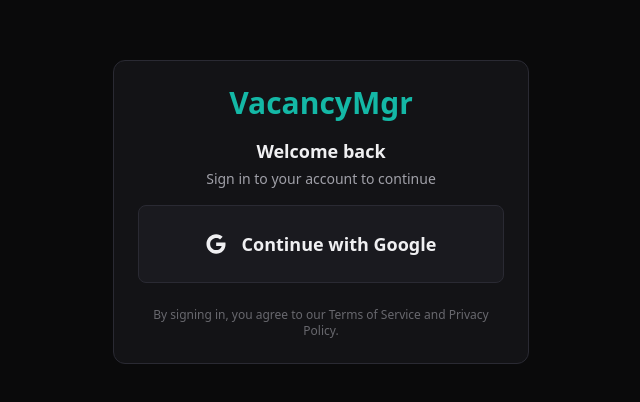
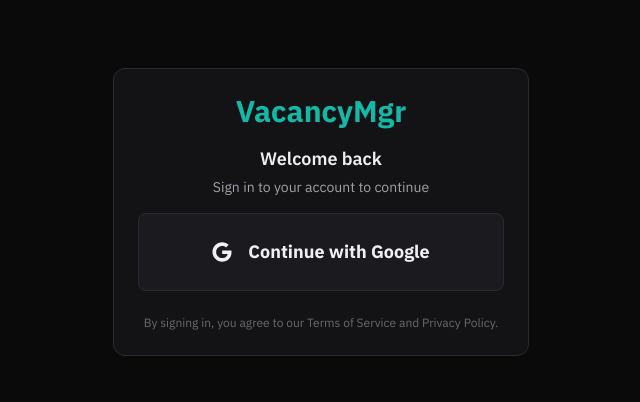
Before and after one commit to lokteam/manager, a React (Vite) app in the folder frontend/: page /login in a window 1280 px wide. Shown: the part 188-590 px from the top of the page, without its empty margins (319-959 px from the left). Built offline with nearby package versions, Linux system fonts and the light colour scheme; no server answers.

Commit message:
Ok fixing things we are not supposed to

```diff
--- a/frontend/src/index.css
+++ b/frontend/src/index.css
@@ -1,3 +1,4 @@
+@import url('https://fonts.googleapis.com/css2?family=IBM+Plex+Mono:wght@400;500&family=IBM+Plex+Sans:wght@400;500;600;700&display=swap');
 @import "tailwindcss";
 @plugin "@tailwindcss/typography";
 
@@ -173,9 +174,6 @@
   }
 }
 
-/* Import fonts */
-@import url('https://fonts.googleapis.com/css2?family=IBM+Plex+Mono:wght@400;500&family=IBM+Plex+Sans:wght@400;500;600;700&display=swap');
-
 @layer utilities {
   .custom-scrollbar::-webkit-scrollbar {
     width: 6px;
```
